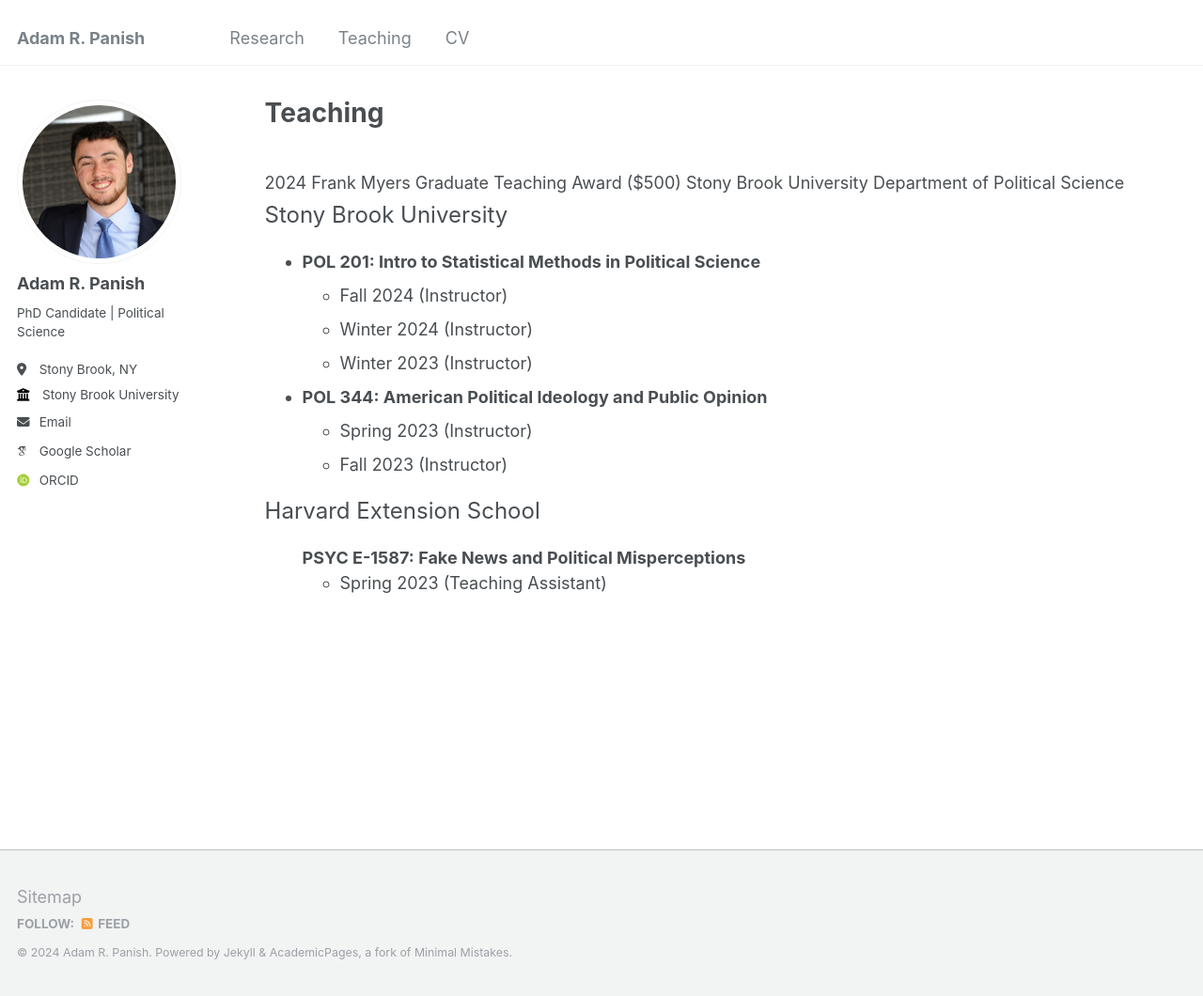
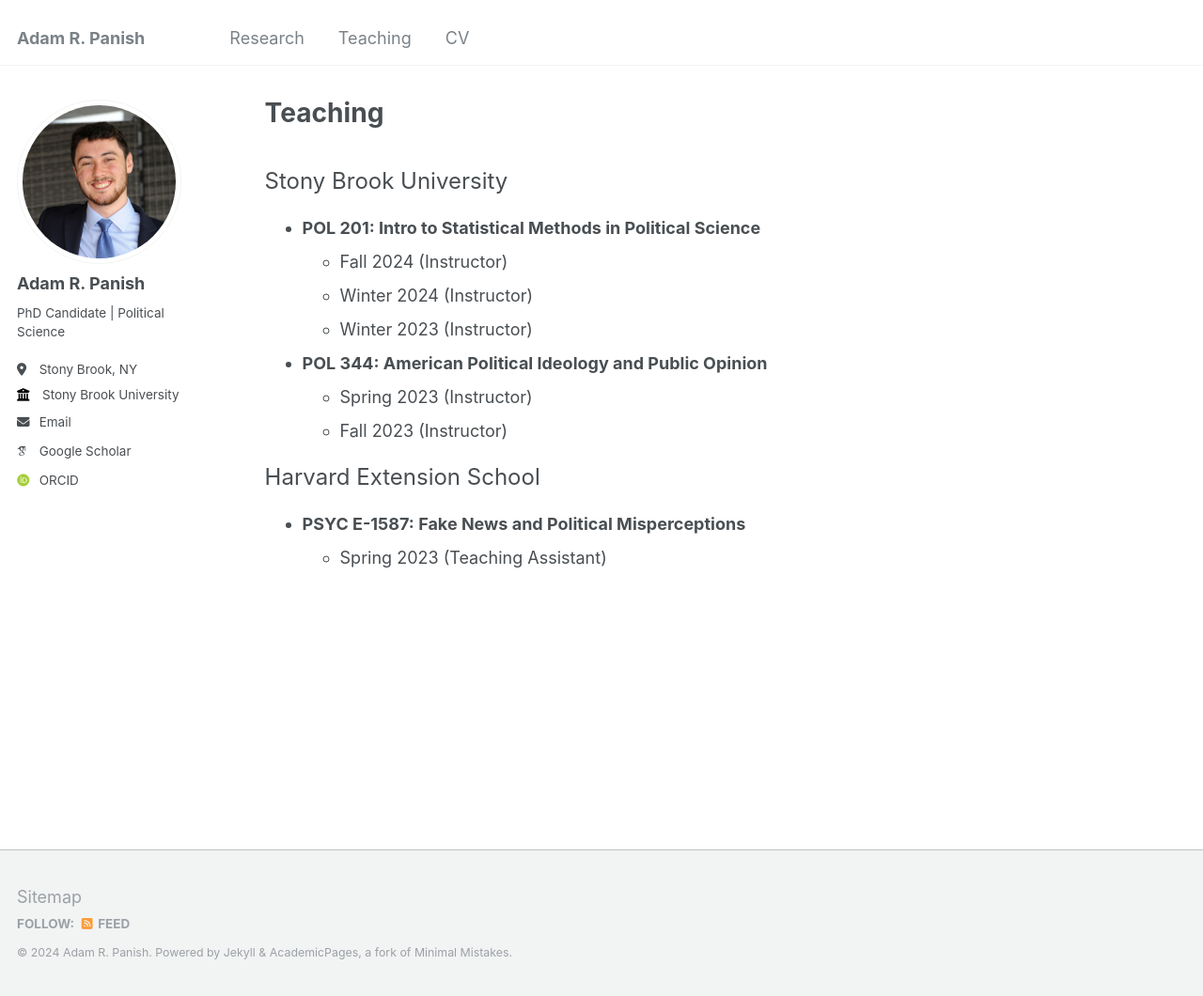
Before and after one commit to adampanish/adampanish.github.io, a Jekyll site: the page built from _pages/teaching.html, in a window 1280 px wide and 1060 px high. Shown: the whole window at 94% size. Built offline with Jekyll 4.4.1, drawn with Linux system fonts in a browser that asks for light colours; some web fonts are replaced.

Commit message:
Update teaching.html

```diff
--- a/_pages/teaching.html
+++ b/_pages/teaching.html
@@ -6,9 +6,6 @@ author_profile: true
 ---
 
 <br>
-<font size=5></font>
-2024 Frank Myers Graduate Teaching Award ($500)
-Stony Brook University Department of Political Science
 <font size=5>Stony Brook University</font>
 <ul>
 <li><b>POL 201: Intro to Statistical Methods in Political Science</b>
@@ -27,8 +24,8 @@ Stony Brook University Department of Political Science
 <font size=5>Harvard Extension School</font>
 <br>
 <ul>
-<b>PSYC E-1587: Fake News and Political Misperceptions</b>
+<li><b>PSYC E-1587: Fake News and Political Misperceptions</b>
 <ul>
   <li>Spring 2023 (Teaching Assistant) </li>
+</ul></li>
 </ul>
-</ul>
```
